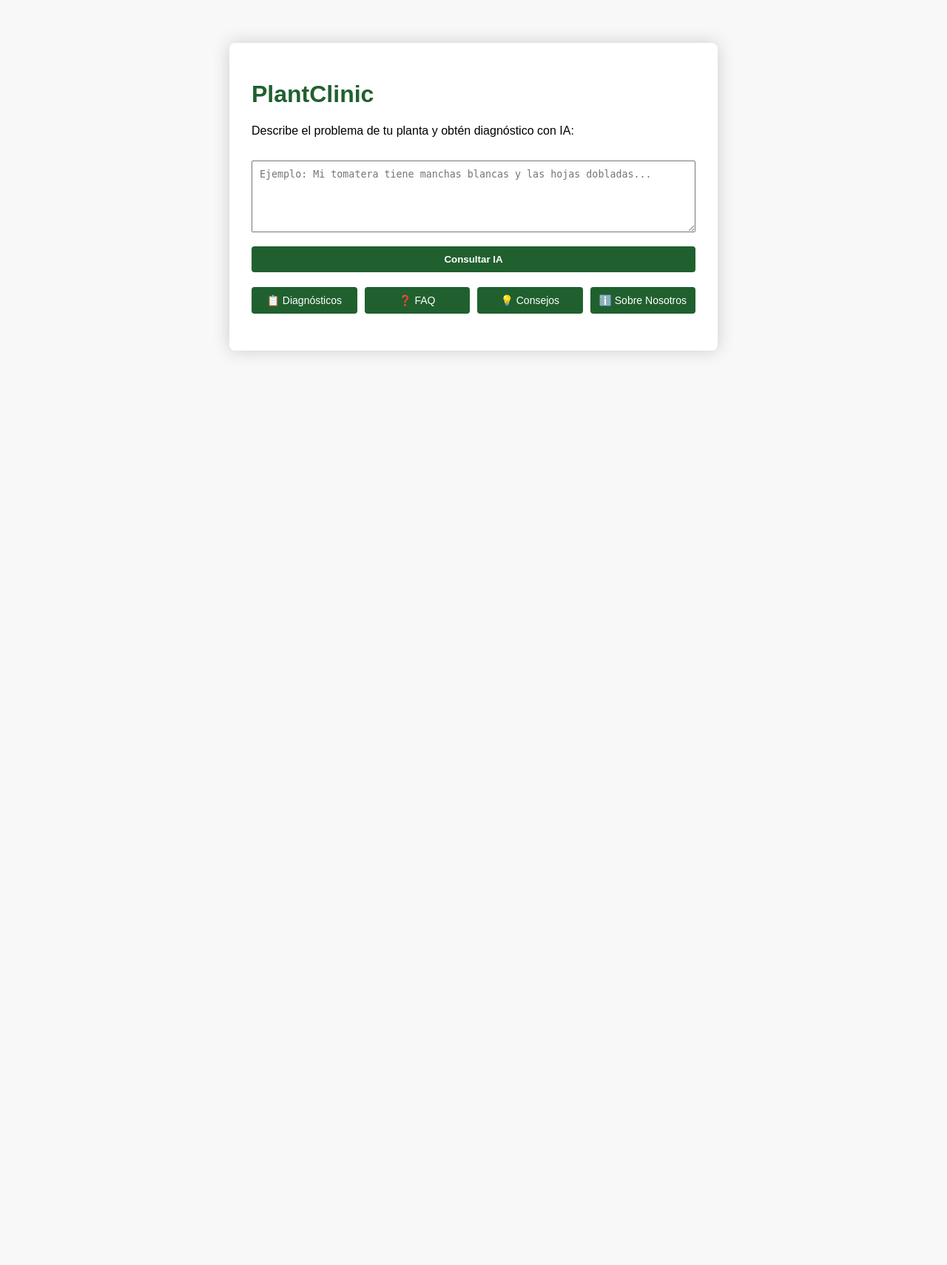
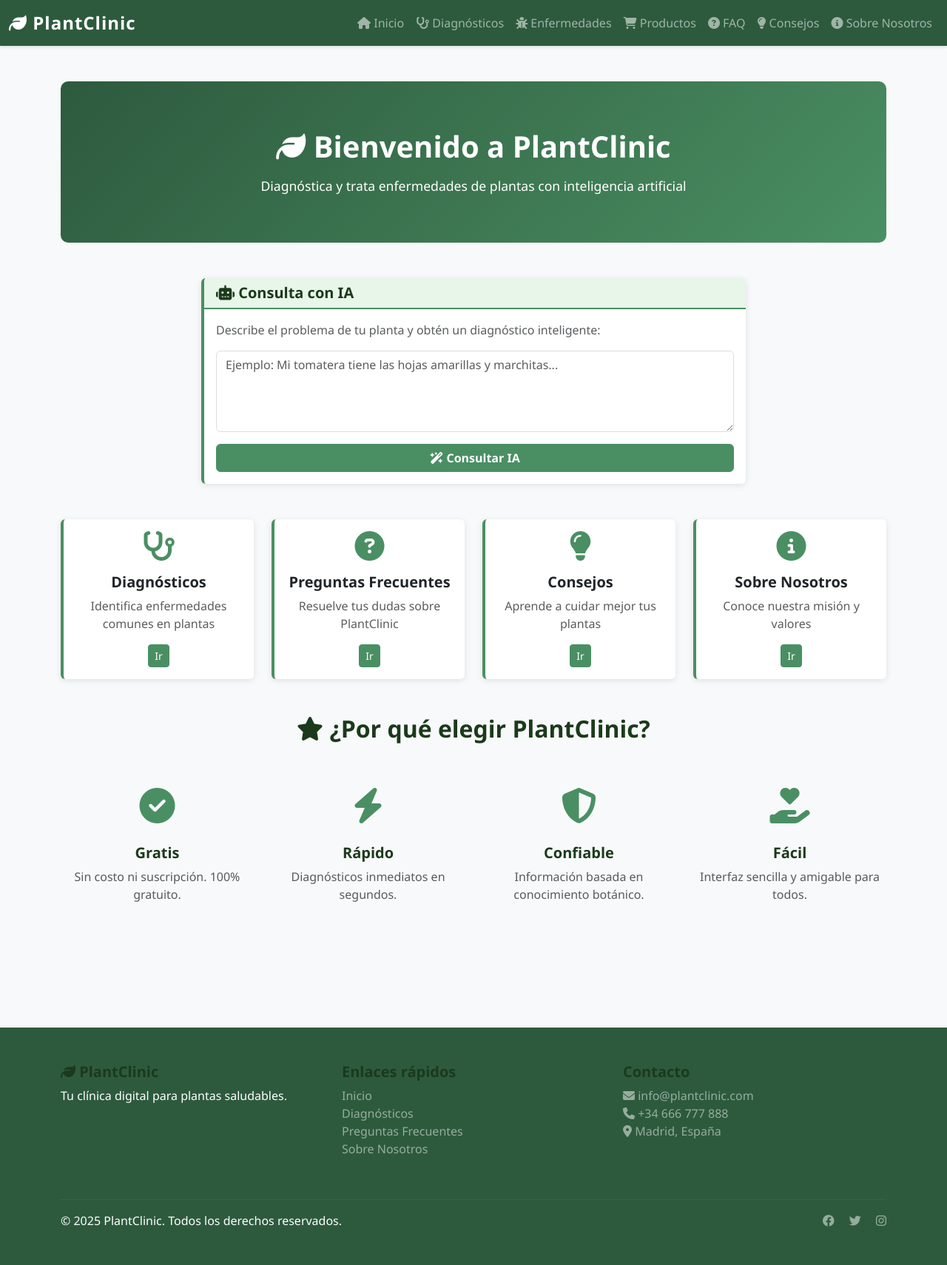
Before and after one commit to oscarentralgo/PlantClinicPhyton, a Flask app: page / in a window 1280 px wide. Shown: the whole page at 74% size. Before the commit the page ends 480 px from the top, so only its background shows below. Run offline with Flask 3, Linux system fonts and the light colour scheme; some libraries are stand-ins or nearby versions.

Commit message:
Mejora UI/UX: Bootstrap 5, navbar fija, footer, CSS personalizado y nuevo home

```diff
--- /dev/null
+++ b/static/style.css
@@ -0,0 +1,107 @@
+:root {
+    --green-primary: #2d5a3d;
+    --green-light: #4a8f63;
+    --green-lighter: #e8f5e9;
+    --text-dark: #1b3a1b;
+}
+
+/* Navbar personalizada */
+.navbar {
+    box-shadow: 0 2px 4px rgba(0, 0, 0, 0.1);
+}
+
+.navbar-brand {
+    font-size: 1.5rem;
+    letter-spacing: 1px;
+}
+
+/* Botones personalizados */
+.btn-success-custom {
+    background-color: var(--green-light);
+    border-color: var(--green-light);
+    color: white;
+}
+
+.btn-success-custom:hover {
+    background-color: var(--green-primary);
+    border-color: var(--green-primary);
+    color: white;
+}
+
+/* Cards */
+.card {
+    border: none;
+    box-shadow: 0 2px 8px rgba(0, 0, 0, 0.1);
+    border-left: 4px solid var(--green-light);
+}
+
+.card-header {
+    background-color: var(--green-lighter);
+    border-bottom: 2px solid var(--green-light);
+    color: var(--text-dark);
+    font-weight: 600;
+}
+
+/* Alertas */
+.alert-success {
+    background-color: var(--green-lighter);
+    border-color: var(--green-light);
+    color: var(--text-dark);
+}
+
+/* Títulos */
+h1, h2, h3, h4, h5, h6 {
+    color: var(--text-dark);
+    font-weight: 600;
+}
+
+/* Formularios */
+.form-control:focus {
+    border-color: var(--green-light);
+    box-shadow: 0 0 0 0.2rem rgba(74, 143, 99, 0.25);
+}
+
+.form-control {
+    border-color: #ddd;
+}
+
+/* Footer */
+footer a {
+    text-decoration: none;
+    transition: color 0.3s;
+}
+
+footer a:hover {
+    color: white !important;
+}
+
+/* Responsive */
+@media (max-width: 768px) {
+    .container {
+        padding: 1rem;
+    }
+
+    h1 {
+        font-size: 1.5rem;
+    }
+}
+
+/* Estilos para home hero */
+.hero-section {
+    background: linear-gradient(135deg, var(--green-primary), var(--green-light));
+    color: white;
+    padding: 4rem 2rem;
+    border-radius: 10px;
+    margin-bottom: 3rem;
+}
+
+.hero-section h1 {
+    color: white;
+    font-size: 2.5rem;
+    margin-bottom: 1rem;
+}
+
+.hero-section p {
+    font-size: 1.1rem;
+    margin-bottom: 0;
+}
--- /dev/null
+++ b/templates/base.html
@@ -0,0 +1,126 @@
+<!DOCTYPE html>
+<html lang="es">
+<head>
+    <meta charset="UTF-8">
+    <meta name="viewport" content="width=device-width, initial-scale=1.0">
+    <title>{% block title %}Plant Clinic{% endblock %}</title>
+
+    <!-- Bootstrap 5 CDN -->
+    <link href="https://cdnjs.cloudflare.com/ajax/libs/bootstrap/5.3.0/css/bootstrap.min.css" rel="stylesheet">
+
+    <!-- Font Awesome para iconos -->
+    <link href="https://cdnjs.cloudflare.com/ajax/libs/font-awesome/6.4.0/css/all.min.css" rel="stylesheet">
+
+    <!-- CSS personalizado -->
+    <link href="{{ url_for('static', filename='style.css') }}" rel="stylesheet">
+
+    <style>
+        :root {
+            --green-primary: #2d5a3d;
+            --green-light: #4a8f63;
+            --green-lighter: #e8f5e9;
+            --text-dark: #1b3a1b;
+        }
+
+        body {
+            font-family: 'Segoe UI', Tahoma, Geneva, Verdana, sans-serif;
+            background-color: #f8f9fa;
+            display: flex;
+            flex-direction: column;
+            min-height: 100vh;
+        }
+
+        main {
+            flex: 1;
+        }
+    </style>
+</head>
+<body>
+    <!-- NAVBAR FIJA -->
+    <nav class="navbar navbar-expand-lg navbar-dark sticky-top" style="background-color: var(--green-primary);">
+        <div class="container-fluid">
+            <a class="navbar-brand fw-bold" href="/">
+                <i class="fas fa-leaf"></i> PlantClinic
+            </a>
+            <button class="navbar-toggler" type="button" data-bs-toggle="collapse" data-bs-target="#navbarNav">
+                <span class="navbar-toggler-icon"></span>
+            </button>
+            <div class="collapse navbar-collapse" id="navbarNav">
+                <ul class="navbar-nav ms-auto">
+                    <li class="nav-item">
+                        <a class="nav-link" href="/"><i class="fas fa-home"></i> Inicio</a>
+                    </li>
+                    <li class="nav-item">
+                        <a class="nav-link" href="/diagnosticos"><i class="fas fa-stethoscope"></i> Diagnósticos</a>
+                    </li>
+                    <li class="nav-item">
+                        <a class="nav-link" href="/enfermedades"><i class="fas fa-bug"></i> Enfermedades</a>
+                    </li>
+                    <li class="nav-item">
+                        <a class="nav-link" href="/productos"><i class="fas fa-shopping-cart"></i> Productos</a>
+                    </li>
+                    <li class="nav-item">
+                        <a class="nav-link" href="/faq"><i class="fas fa-question-circle"></i> FAQ</a>
+                    </li>
+                    <li class="nav-item">
+                        <a class="nav-link" href="/consejos"><i class="fas fa-lightbulb"></i> Consejos</a>
+                    </li>
+                    <li class="nav-item">
+                        <a class="nav-link" href="/sobre-nosotros"><i class="fas fa-info-circle"></i> Sobre Nosotros</a>
+                    </li>
+                </ul>
+            </div>
+        </div>
+    </nav>
+
+    <!-- CONTENIDO PRINCIPAL -->
+    <main class="py-5">
+        <div class="container">
+            {% block content %}{% endblock %}
+        </div>
+    </main>
+
+    <!-- FOOTER -->
+    <footer style="background-color: var(--green-primary); color: white; margin-top: 5rem;">
+        <div class="container py-5">
+            <div class="row">
+                <div class="col-md-4 mb-4">
+                    <h5><i class="fas fa-leaf"></i> PlantClinic</h5>
+                    <p>Tu clínica digital para plantas saludables.</p>
+                </div>
+                <div class="col-md-4 mb-4">
+                    <h5>Enlaces rápidos</h5>
+                    <ul class="list-unstyled">
+                        <li><a href="/" class="text-white-50">Inicio</a></li>
+                        <li><a href="/diagnosticos" class="text-white-50">Diagnósticos</a></li>
+                        <li><a href="/faq" class="text-white-50">Preguntas Frecuentes</a></li>
+                        <li><a href="/sobre-nosotros" class="text-white-50">Sobre Nosotros</a></li>
+                    </ul>
+                </div>
+                <div class="col-md-4 mb-4">
+                    <h5>Contacto</h5>
+                    <p class="text-white-50">
+                        <i class="fas fa-envelope"></i> info@plantclinic.com<br>
+                        <i class="fas fa-phone"></i> +34 666 777 888<br>
+                        <i class="fas fa-map-marker-alt"></i> Madrid, España
+                    </p>
+                </div>
+            </div>
+            <hr style="border-color: rgba(255, 255, 255, 0.2);">
+            <div class="row">
+                <div class="col-md-6">
+                    <p class="mb-0">&copy; 2025 PlantClinic. Todos los derechos reservados.</p>
+                </div>
+                <div class="col-md-6 text-md-end">
+                    <a href="#" class="text-white-50 me-3"><i class="fab fa-facebook"></i></a>
+                    <a href="#" class="text-white-50 me-3"><i class="fab fa-twitter"></i></a>
+                    <a href="#" class="text-white-50"><i class="fab fa-instagram"></i></a>
+                </div>
+            </div>
+        </div>
+    </footer>
+
+    <!-- Bootstrap JS -->
+    <script src="https://cdnjs.cloudflare.com/ajax/libs/bootstrap/5.3.0/js/bootstrap.bundle.min.js"></script>
+</body>
+</html>
--- a/templates/index.html
+++ b/templates/index.html
@@ -1,41 +1,125 @@
-<!DOCTYPE html>
-<html lang="es">
-<head>
-    <meta charset="UTF-8"/>
-    <title>PlantClinic - Diagnóstico IA de Plantas</title>
-    <style>
-        body { font-family: Arial, sans-serif; background: #f8f8f8; padding: 50px;}
-        .container { max-width: 600px; margin: auto; background: white; border-radius: 8px; box-shadow: 0 0 22px #ccc; padding: 30px;}
-        h1 { color: #20602f; }
-        textarea, button { margin-top: 15px; width: 100%; padding: 10px; box-sizing: border-box; }
-        button { background: #20602f; color: white; border: none; border-radius: 4px; cursor: pointer; font-weight: bold; }
-        button:hover { background: #144a1f; }
-        .respuesta { margin: 30px 0; padding: 15px; background: #e2f6e8; border-left: 5px solid #20602f; }
-        .nav { margin: 20px 0; display: flex; gap: 10px; flex-wrap: wrap; }
-        .nav a { flex: 1; padding: 10px; text-align: center; background: #20602f; color: white; text-decoration: none; border-radius: 4px; font-size: 14px; }
-        .nav a:hover { background: #144a1f; }
-    </style>
-</head>
-<body>
-    <div class="container">
-        <h1>PlantClinic</h1>
-        <p>Describe el problema de tu planta y obtén diagnóstico con IA:</p>
-        <form method="post">
-            <textarea name="prompt" rows="5" placeholder="Ejemplo: Mi tomatera tiene manchas blancas y las hojas dobladas..."></textarea>
-            <button type="submit">Consultar IA</button>
-        </form>
-        {% if result %}
-            <div class="respuesta">
-                <b>Diagnóstico IA:</b>
-                <p>{{ result }}</p>
+{% extends "base.html" %}
+
+{% block title %}Inicio - Plant Clinic{% endblock %}
+
+{% block content %}
+    <!-- HERO SECTION -->
+    <div class="hero-section text-center">
+        <h1><i class="fas fa-leaf"></i> Bienvenido a PlantClinic</h1>
+        <p>Diagnóstica y trata enfermedades de plantas con inteligencia artificial</p>
+    </div>
+
+    <!-- FORMULARIO CONSULTA IA -->
+    <div class="row justify-content-center mb-5">
+        <div class="col-md-8">
+            <div class="card">
+                <div class="card-header">
+                    <h5 class="mb-0"><i class="fas fa-robot"></i> Consulta con IA</h5>
+                </div>
+                <div class="card-body">
+                    <p class="text-muted">Describe el problema de tu planta y obtén un diagnóstico inteligente:</p>
+                    <form method="post" action="/">
+                        <div class="mb-3">
+                            <textarea class="form-control" name="consulta" rows="4" placeholder="Ejemplo: Mi tomatera tiene las hojas amarillas y marchitas..."></textarea>
+                        </div>
+                        <button type="submit" class="btn btn-success-custom w-100 fw-bold">
+                            <i class="fas fa-wand-magic-sparkles"></i> Consultar IA
+                        </button>
+                    </form>
+
+                    <!-- RESULTADO IA -->
+                    {% if diagnostico %}
+                    <div class="alert alert-success mt-4" role="alert">
+                        <h5><i class="fas fa-check-circle"></i> Diagnóstico IA:</h5>
+                        <p class="mb-0">{{ diagnostico }}</p>
+                    </div>
+                    {% endif %}
+                </div>
             </div>
-        {% endif %}
-        <div class="nav">
-            <a href="/diagnosticos">📋 Diagnósticos</a>
-            <a href="/faq">❓ FAQ</a>
-            <a href="/consejos">💡 Consejos</a>
-            <a href="/about">ℹ️ Sobre Nosotros</a>
         </div>
     </div>
-</body>
-</html>
+
+    <!-- SECCIONES PRINCIPALES -->
+    <div class="row g-4">
+        <div class="col-md-3">
+            <div class="card text-center h-100">
+                <div class="card-body">
+                    <i class="fas fa-stethoscope" style="font-size: 2.5rem; color: var(--green-light);"></i>
+                    <h5 class="card-title mt-3">Diagnósticos</h5>
+                    <p class="card-text text-muted">Identifica enfermedades comunes en plantas</p>
+                    <a href="/diagnosticos" class="btn btn-sm btn-success-custom">Ir</a>
+                </div>
+            </div>
+        </div>
+
+        <div class="col-md-3">
+            <div class="card text-center h-100">
+                <div class="card-body">
+                    <i class="fas fa-question-circle" style="font-size: 2.5rem; color: var(--green-light);"></i>
+                    <h5 class="card-title mt-3">Preguntas Frecuentes</h5>
+                    <p class="card-text text-muted">Resuelve tus dudas sobre PlantClinic</p>
+                    <a href="/faq" class="btn btn-sm btn-success-custom">Ir</a>
+                </div>
+            </div>
+        </div>
+
+        <div class="col-md-3">
+            <div class="card text-center h-100">
+                <div class="card-body">
+                    <i class="fas fa-lightbulb" style="font-size: 2.5rem; color: var(--green-light);"></i>
+                    <h5 class="card-title mt-3">Consejos</h5>
+                    <p class="card-text text-muted">Aprende a cuidar mejor tus plantas</p>
+                    <a href="/consejos" class="btn btn-sm btn-success-custom">Ir</a>
+                </div>
+            </div>
+        </div>
+
+        <div class="col-md-3">
+            <div class="card text-center h-100">
+                <div class="card-body">
+                    <i class="fas fa-info-circle" style="font-size: 2.5rem; color: var(--green-light);"></i>
+                    <h5 class="card-title mt-3">Sobre Nosotros</h5>
+                    <p class="card-text text-muted">Conoce nuestra misión y valores</p>
+                    <a href="/sobre-nosotros" class="btn btn-sm btn-success-custom">Ir</a>
+                </div>
+            </div>
+        </div>
+    </div>
+
+    <!-- SECCIÓN DE BENEFICIOS -->
+    <div class="row mt-5">
+        <div class="col-md-12">
+            <h2 class="text-center mb-5"><i class="fas fa-star"></i> ¿Por qué elegir PlantClinic?</h2>
+            <div class="row">
+                <div class="col-md-3 text-center mb-4">
+                    <div style="font-size: 3rem; color: var(--green-light); margin-bottom: 1rem;">
+                        <i class="fas fa-check-circle"></i>
+                    </div>
+                    <h5>Gratis</h5>
+                    <p class="text-muted">Sin costo ni suscripción. 100% gratuito.</p>
+                </div>
+                <div class="col-md-3 text-center mb-4">
+                    <div style="font-size: 3rem; color: var(--green-light); margin-bottom: 1rem;">
+                        <i class="fas fa-bolt"></i>
+                    </div>
+                    <h5>Rápido</h5>
+                    <p class="text-muted">Diagnósticos inmediatos en segundos.</p>
+                </div>
+                <div class="col-md-3 text-center mb-4">
+                    <div style="font-size: 3rem; color: var(--green-light); margin-bottom: 1rem;">
+                        <i class="fas fa-shield-alt"></i>
+                    </div>
+                    <h5>Confiable</h5>
+                    <p class="text-muted">Información basada en conocimiento botánico.</p>
+                </div>
+                <div class="col-md-3 text-center mb-4">
+                    <div style="font-size: 3rem; color: var(--green-light); margin-bottom: 1rem;">
+                        <i class="fas fa-hand-holding-heart"></i>
+                    </div>
+                    <h5>Fácil</h5>
+                    <p class="text-muted">Interfaz sencilla y amigable para todos.</p>
+                </div>
+            </div>
+        </div>
+    </div>
+{% endblock %}
```
